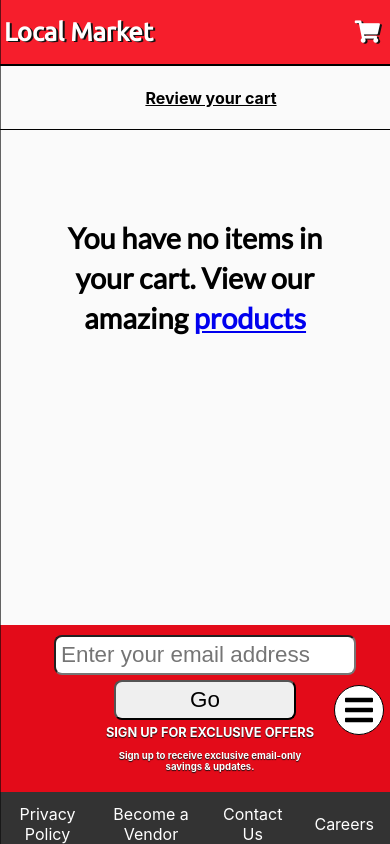
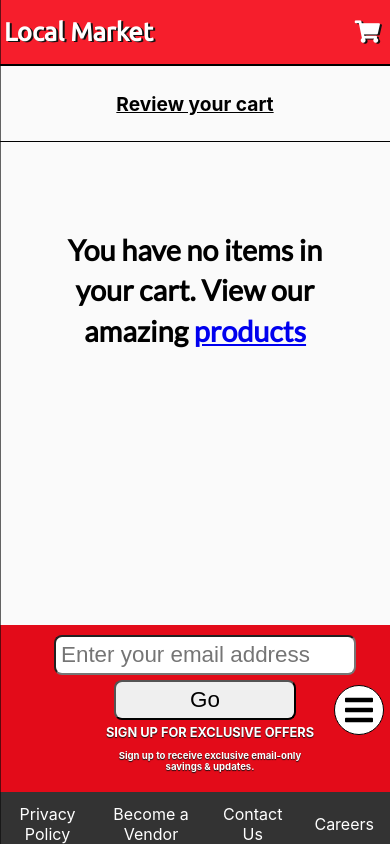
Before and after one commit to Humphreyj/to-go, a React (Create React App) app: page /cart in a window 390 px wide. Built offline with nearby package versions, Linux system fonts and the light colour scheme.

Commit message:
Centered a heading that was bothering me.

```diff
--- a/src/styles/cart/cart.scss
+++ b/src/styles/cart/cart.scss
@@ -8,6 +8,11 @@
     .review {
         text-decoration: underline;
         padding-left: 2em;
+        @media(max-width: 500px) {
+            padding-left: 0;
+            text-align: center;
+            font-size: 1.2em;
+        }
 
     }
     .cart-products {
```
